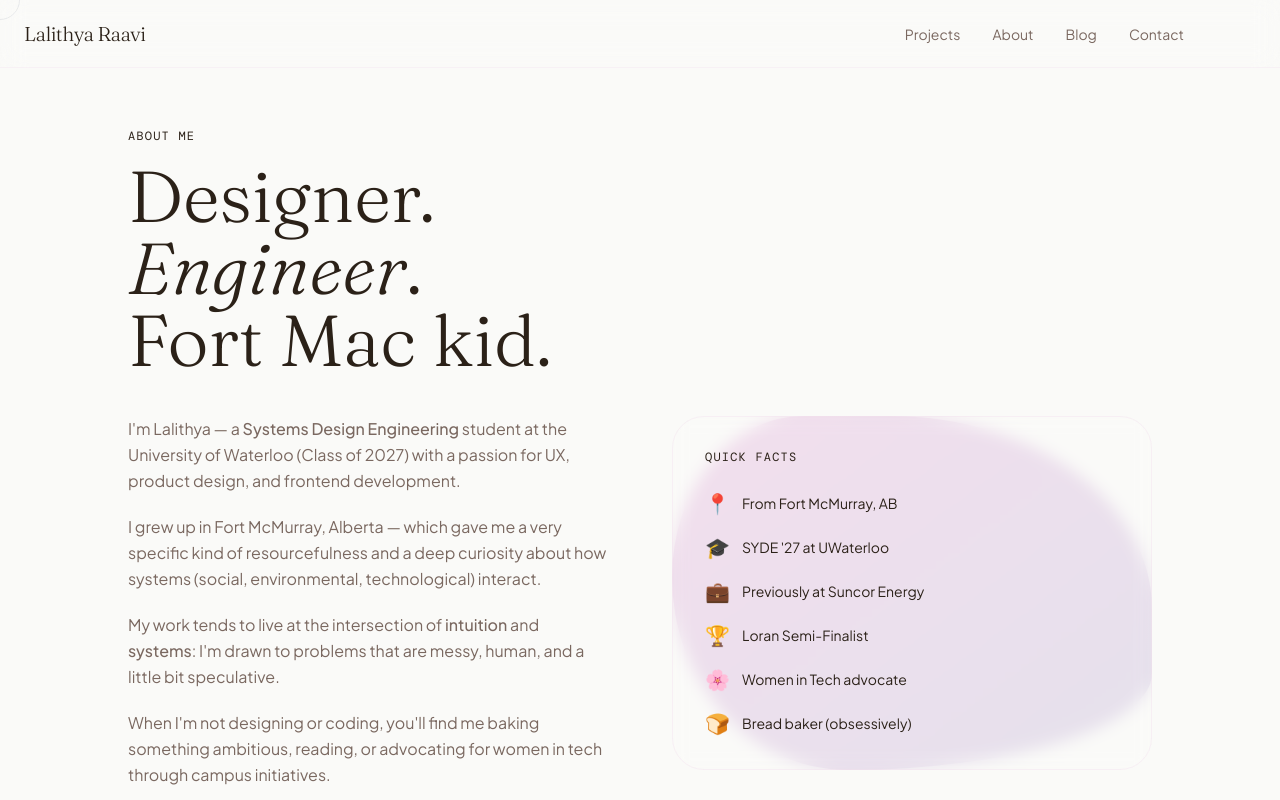
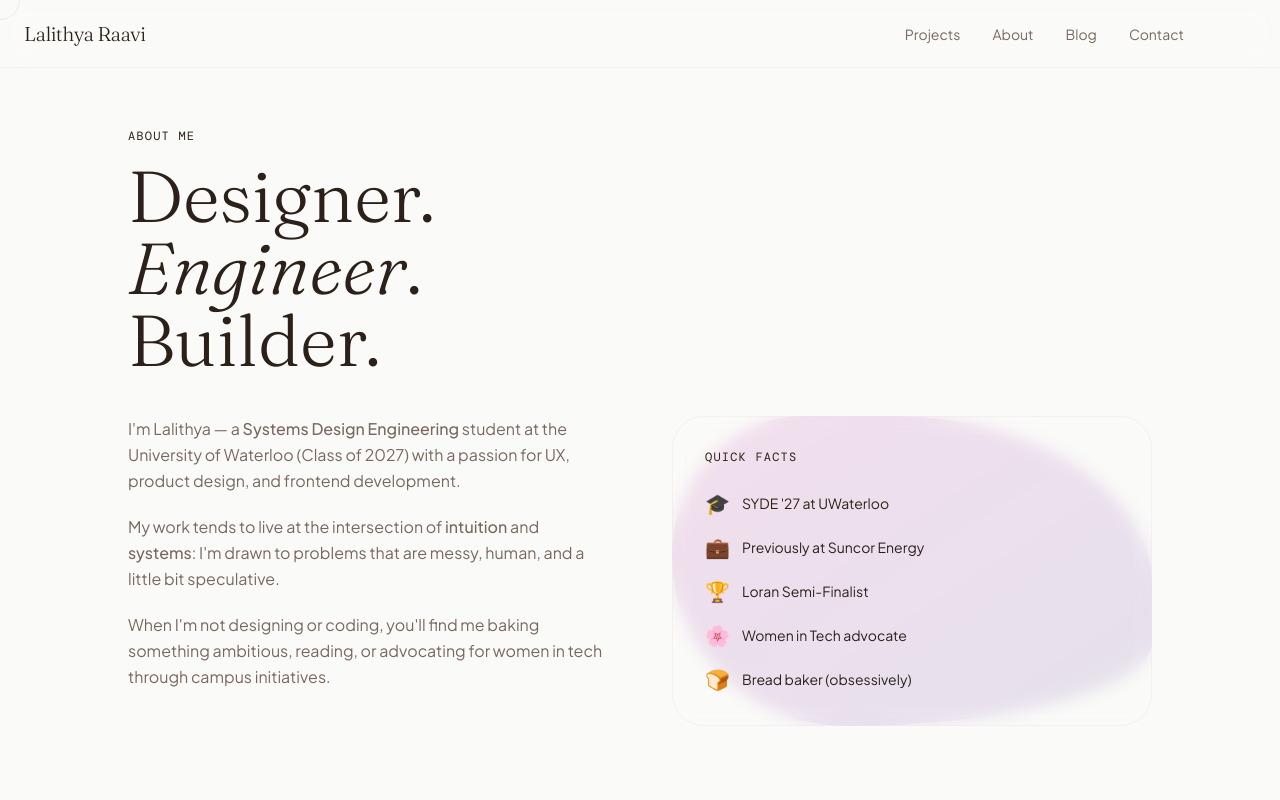
Before and after one commit to lalithyaraavi/lalithya-website, a Next.js app: page /about in a window 1280 px wide. Shown: the top 800 px of the page. Built offline with nearby package versions, Linux system fonts and the light colour scheme; a web font is replaced by a local one.

Commit message:
remove InTheNews, clean bio

```diff
--- a/src/app/about/page.tsx
+++ b/src/app/about/page.tsx
@@ -10,25 +10,20 @@ export default function AboutPage() {
   return (
     <div className="min-h-screen pt-32 pb-24 px-8 md:px-20">
       <div className="max-w-5xl mx-auto">
-        {/* Header */}
         <FadeIn>
           <p className="font-mono text-xs text-rose-DEFAULT tracking-widest mb-4">ABOUT ME</p>
           <h1 className="font-display text-6xl md:text-7xl font-light text-ink-DEFAULT mb-10 leading-tight">
             Designer.<br />
             <em className="text-rose-DEFAULT">Engineer</em>.<br />
-            Fort Mac kid.
+            Builder.
           </h1>
         </FadeIn>
 
         <div className="grid md:grid-cols-2 gap-16 mb-20">
-          {/* Bio */}
           <FadeIn delay={0.1}>
             <div className="space-y-5 font-body text-ink-muted leading-relaxed">
               <p>
                 I&apos;m Lalithya — a <span className="text-ink-DEFAULT font-medium">Systems Design Engineering</span> student at the University of Waterloo (Class of 2027) with a passion for UX, product design, and frontend development.
-              </p>
-              <p>
-                I grew up in Fort McMurray, Alberta — which gave me a very specific kind of resourcefulness and a deep curiosity about how systems (social, environmental, technological) interact.
               </p>
               <p>
                 My work tends to live at the intersection of <span className="text-ink-DEFAULT font-medium">intuition</span> and <span className="text-ink-DEFAULT font-medium">systems</span>: I&apos;m drawn to problems that are messy, human, and a little bit speculative.
@@ -39,7 +34,6 @@ export default function AboutPage() {
             </div>
           </FadeIn>
 
-          {/* Fun facts card */}
           <FadeIn delay={0.15}>
             <div className="relative">
               <div className="absolute inset-0 rounded-4xl bg-gradient-to-br from-rose-light to-lavender/40 blob" />
@@ -47,7 +41,6 @@ export default function AboutPage() {
                 <p className="font-mono text-xs text-rose-DEFAULT tracking-widest mb-6">QUICK FACTS</p>
                 <ul className="space-y-4">
                   {[
-                    { icon: "📍", text: "From Fort McMurray, AB" },
                     { icon: "🎓", text: "SYDE '27 at UWaterloo" },
                     { icon: "💼", text: "Previously at Suncor Energy" },
                     { icon: "🏆", text: "Loran Semi-Finalist" },
@@ -65,7 +58,6 @@ export default function AboutPage() {
           </FadeIn>
         </div>
 
-        {/* Skills */}
         <FadeIn delay={0.2}>
           <p className="font-mono text-xs text-rose-DEFAULT tracking-widest mb-8">SKILLS & TOOLS</p>
           <div className="grid sm:grid-cols-3 gap-6">
@@ -84,7 +76,6 @@ export default function AboutPage() {
           </div>
         </FadeIn>
 
-        {/* Experience */}
         <FadeIn delay={0.25}>
           <div className="mt-20">
             <p className="font-mono text-xs text-rose-DEFAULT tracking-widest mb-8">EXPERIENCE</p>
--- a/src/app/page.tsx
+++ b/src/app/page.tsx
@@ -4,7 +4,6 @@ import Link from "next/link";
 import { projects } from "@/data/content";
 import ProjectCard from "@/components/ProjectCard";
 import FadeIn from "@/components/FadeIn";
-import InTheNews from "@/components/InTheNews";
 import PhotoCarousel from "@/components/PhotoCarousel";
 
 const ticker = ["UX Design ✦", "Systems Thinking ✦", "C++ ✦", "React ✦", "Figma ✦", "Product Design ✦", "TypeScript ✦", "Speculative Design ✦", "Waterloo SYDE ✦", "Frontend Dev ✦"];
@@ -162,7 +161,7 @@ export default function Home() {
             <FadeIn delay={0.1}>
               <div className="space-y-4 font-body text-ink-muted leading-relaxed">
                 <p>
-                  I&apos;m a <span className="text-ink-DEFAULT font-medium">Systems Design Engineering</span> student at the University of Waterloo, originally from Fort McMurray, Alberta.
+                  I&apos;m a <span className="text-ink-DEFAULT font-medium">Systems Design Engineering</span> student at the University of Waterloo.
                 </p>
                 <p>
                   I care about designing things that are actually useful — products, tools, and experiences that sit at the intersection of people and technology.
@@ -206,8 +205,7 @@ export default function Home() {
         </div>
       </section>
 
-      {/* ── 4. IN THE NEWS ────────────────────────────────── */}
-      <InTheNews />
+
 
       {/* ── 5. CONTACT ────────────────────────────────────── */}
       <section id="contact" className="px-8 md:px-20 py-24">
```
